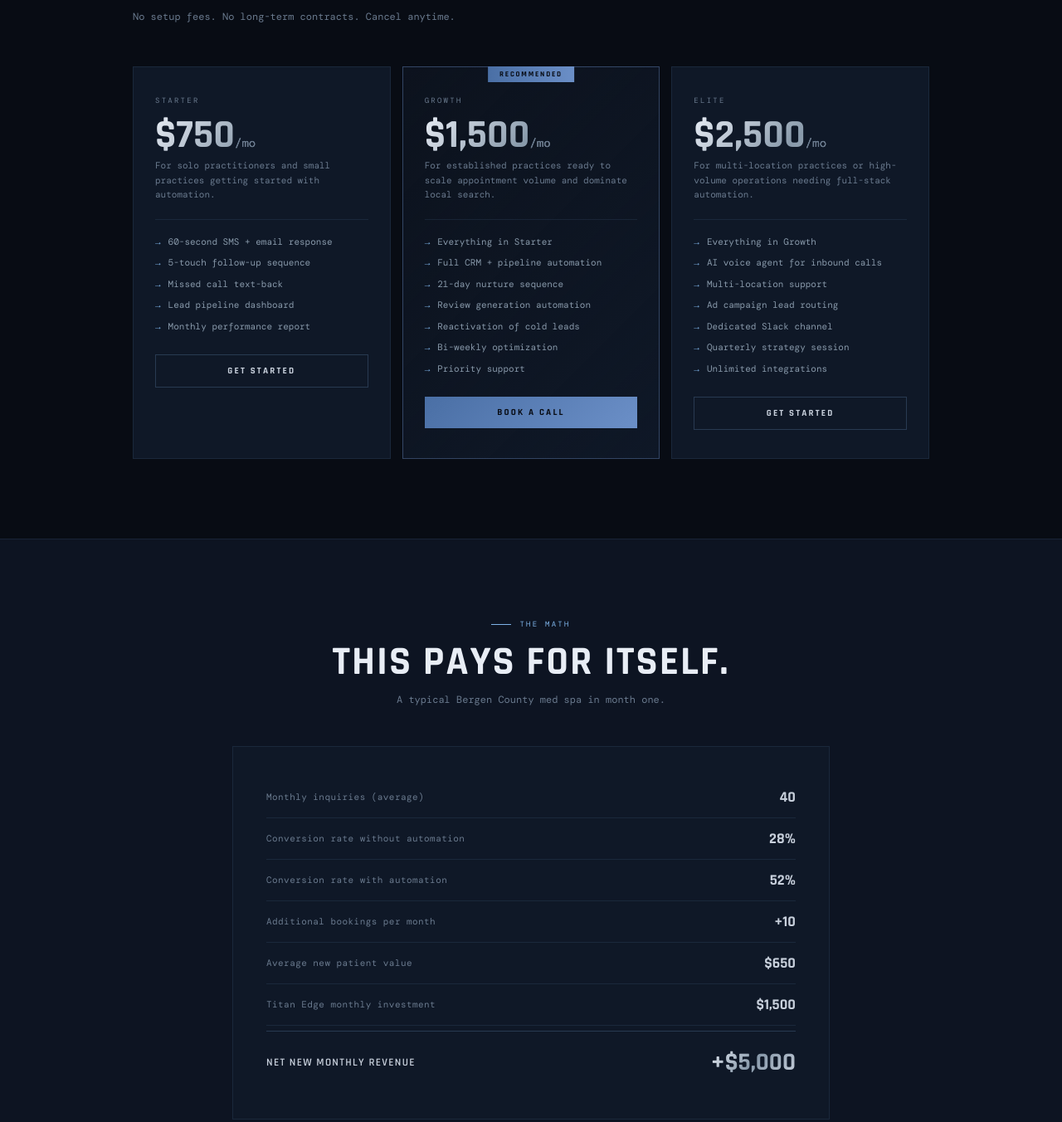
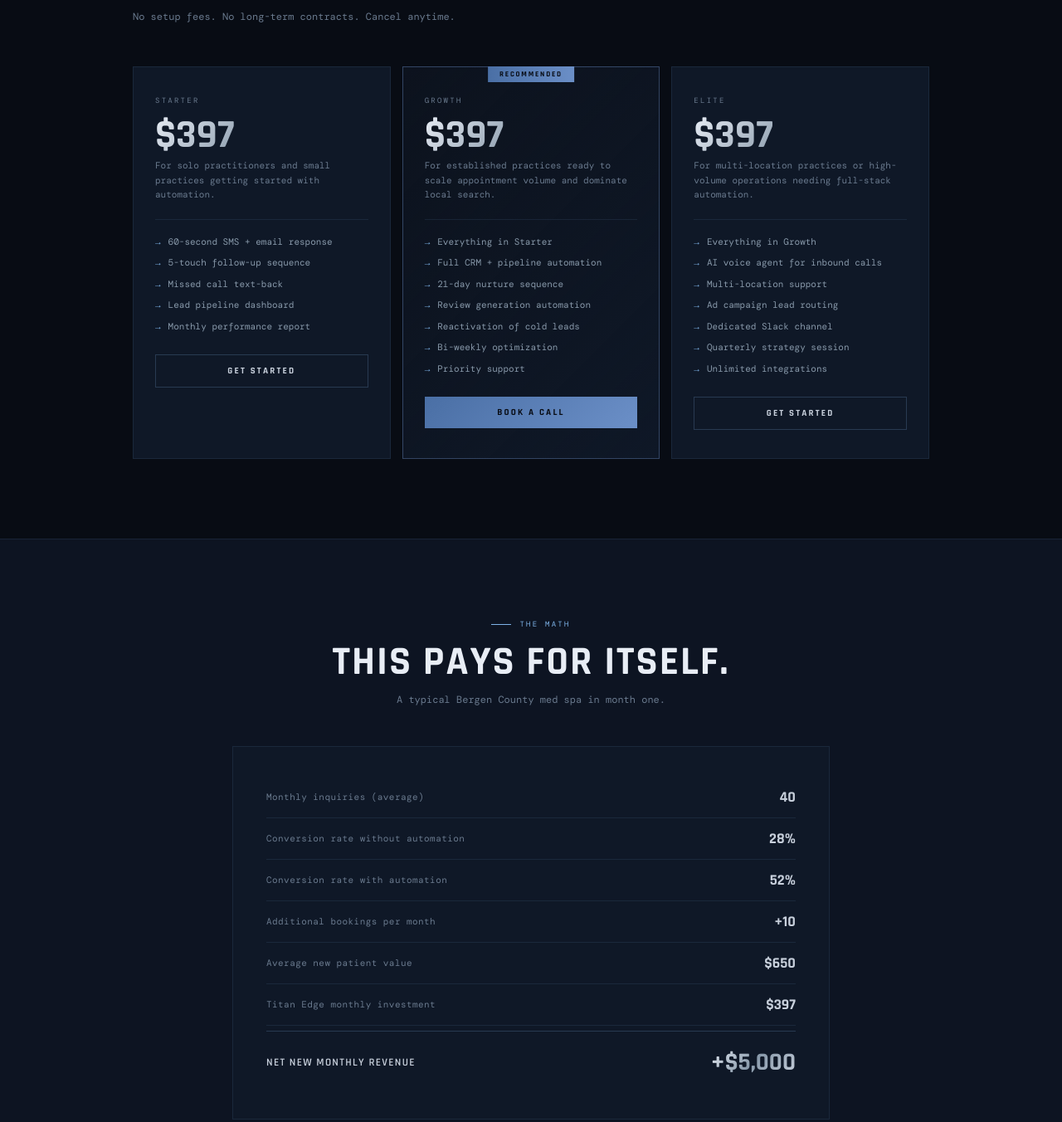
Before and after one commit to TitanEdge15/titanedge15.github.io, a plain HTML site: page index.html in a window 1280 px wide. Shown: the part 3720-5072 px from the top of the page at 83% size. Drawn offline with nearby package versions, Linux system fonts and the light colour scheme; a web font is replaced by a local one.

Commit message:
Update index.html

```diff
--- a/index.html
+++ b/index.html
@@ -336,7 +336,7 @@
     <div class="p-cards">
       <div class="p-card">
         <div class="p-tier">Starter</div>
-        <div class="p-amt">$750<span>/mo</span></div>
+        <div class="p-amt">$397<span></span></div>
         <div class="p-desc">For solo practitioners and small practices getting started with automation.</div>
         <div class="p-div"></div>
         <ul class="p-feats">
@@ -350,7 +350,7 @@
       </div>
       <div class="p-card feat">
         <div class="p-tier">Growth</div>
-        <div class="p-amt">$1,500<span>/mo</span></div>
+        <div class="p-amt">$397<span></span></div>
         <div class="p-desc">For established practices ready to scale appointment volume and dominate local search.</div>
         <div class="p-div"></div>
         <ul class="p-feats">
@@ -366,7 +366,7 @@
       </div>
       <div class="p-card">
         <div class="p-tier">Elite</div>
-        <div class="p-amt">$2,500<span>/mo</span></div>
+        <div class="p-amt">$397<span></span></div>
         <div class="p-desc">For multi-location practices or high-volume operations needing full-stack automation.</div>
         <div class="p-div"></div>
         <ul class="p-feats">
@@ -396,7 +396,7 @@
       <div class="roi-row"><span class="roi-rl">Conversion rate with automation</span><span class="roi-rv">52%</span></div>
       <div class="roi-row"><span class="roi-rl">Additional bookings per month</span><span class="roi-rv">+10</span></div>
       <div class="roi-row"><span class="roi-rl">Average new patient value</span><span class="roi-rv">$650</span></div>
-      <div class="roi-row"><span class="roi-rl">Titan Edge monthly investment</span><span class="roi-rv">$1,500</span></div>
+      <div class="roi-row"><span class="roi-rl">Titan Edge monthly investment</span><span class="roi-rv">$397</span></div>
       <div class="roi-row total"><span class="roi-rl">Net New Monthly Revenue</span><span class="roi-rv">+$5,000</span></div>
     </div>
   </div>
```
